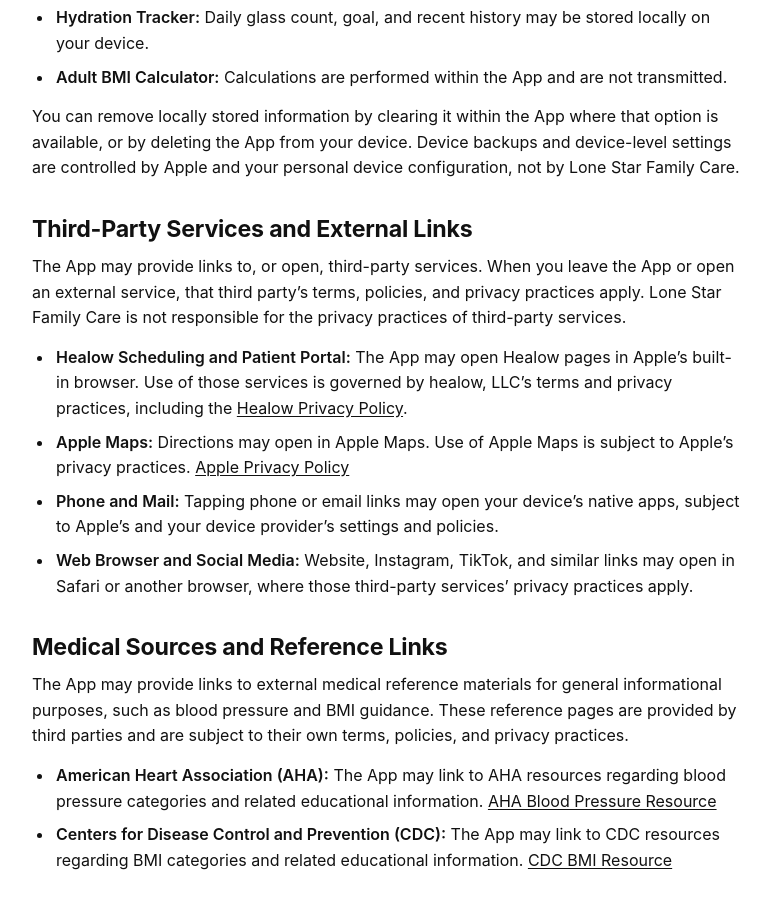
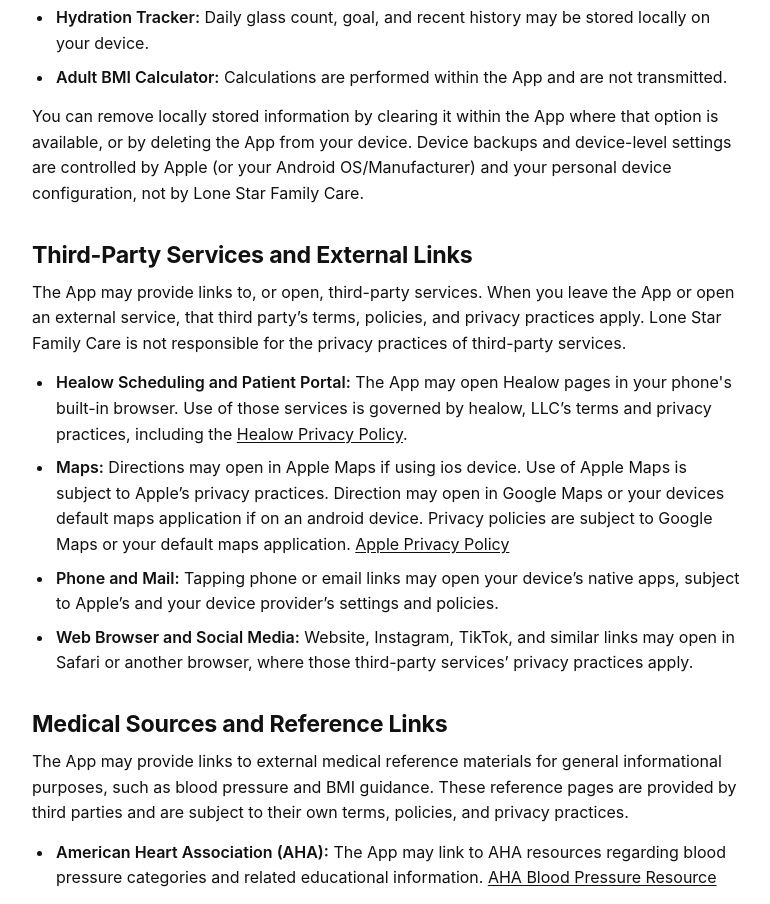
Before and after one commit to LoneStarFamilyCare-Dev/Lone-Star-Family-Care---Application---Privacy-Policy, a plain HTML site: page index.html in a window 1280 px wide. Shown: the part 1367-2271 px from the top of the page, without its empty margins (252-1022 px from the left). Drawn offline with Linux system fonts and the light colour scheme.

Commit message:
Update index.html

```diff
--- a/index.html
+++ b/index.html
@@ -161,7 +161,7 @@
   </ul>
 
   <p>
-    You can remove locally stored information by clearing it within the App where that option is available, or by deleting the App from your device. Device backups and device-level settings are controlled by Apple and your personal device configuration, not by Lone Star Family Care.
+    You can remove locally stored information by clearing it within the App where that option is available, or by deleting the App from your device. Device backups and device-level settings are controlled by Apple (or your Android OS/Manufacturer) and your personal device configuration, not by Lone Star Family Care.
   </p>
 
   <h2>Third-Party Services and External Links</h2>
@@ -172,12 +172,13 @@
   <ul>
     <li>
       <strong>Healow Scheduling and Patient Portal:</strong>
-      The App may open Healow pages in Apple’s built-in browser. Use of those services is governed by healow, LLC’s terms and privacy practices, including the
+      The App may open Healow pages in your phone's built-in browser. Use of those services is governed by healow, LLC’s terms and privacy practices, including the
       <a href="https://healow.com/apps/jsp/webview/policy.jsp" target="_blank" rel="noopener noreferrer">Healow Privacy Policy</a>.
     </li>
     <li>
-      <strong>Apple Maps:</strong>
-      Directions may open in Apple Maps. Use of Apple Maps is subject to Apple’s privacy practices.
+      <strong>Maps:</strong>
+      Directions may open in Apple Maps if using ios device. Use of Apple Maps is subject to Apple’s privacy practices.
+      Direction may open in Google Maps or your devices default maps application if on an android device. Privacy policies are subject to Google Maps or your default maps application.
       <a href="https://www.apple.com/legal/privacy/" target="_blank" rel="noopener noreferrer">Apple Privacy Policy</a>
     </li>
     <li>
```
